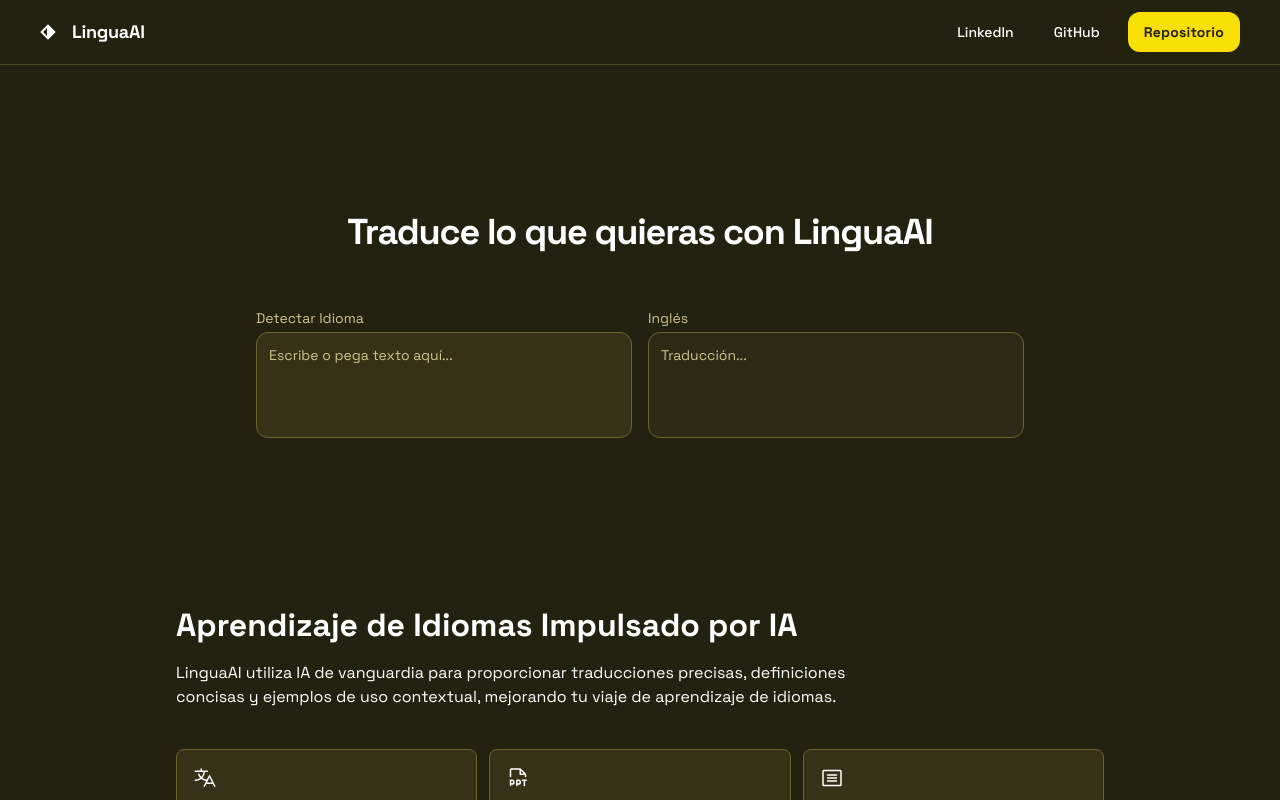
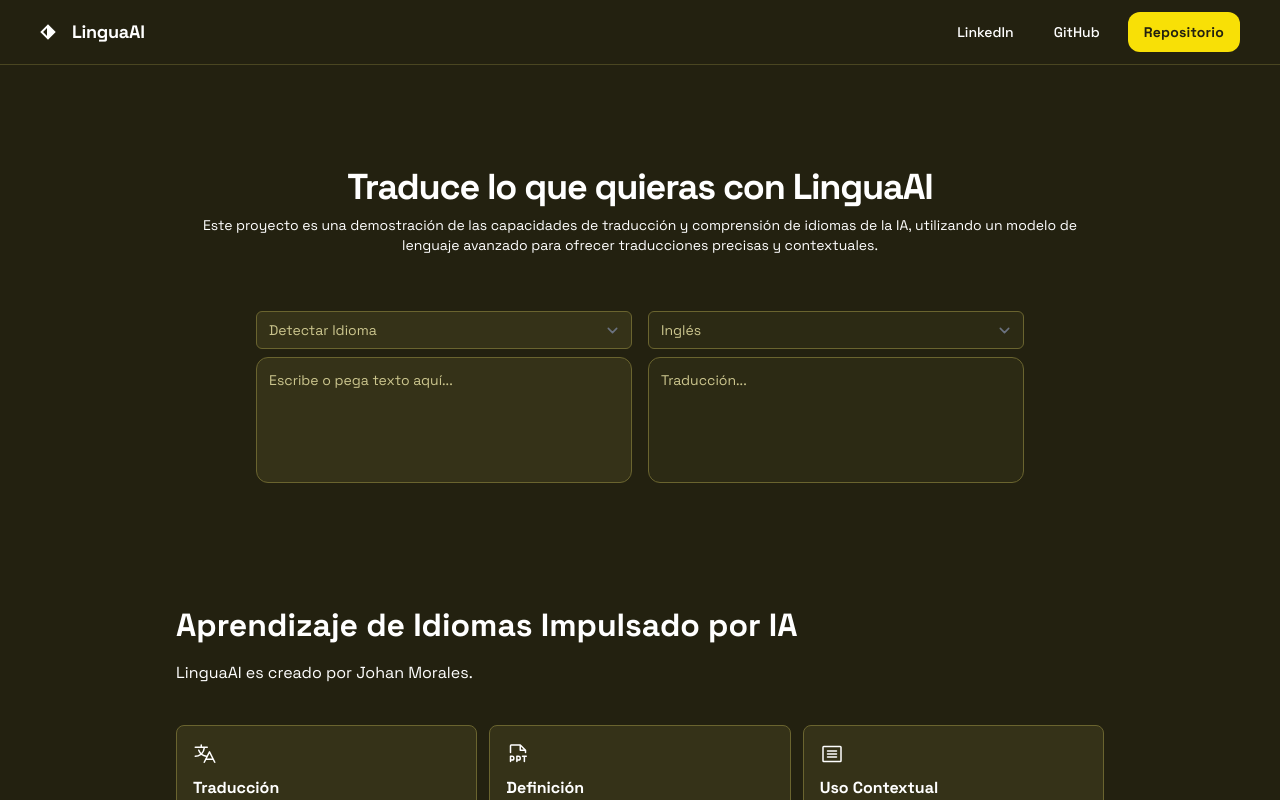
Before and after one commit to JohanMorales211/language-ai, an Angular app: page /home in a window 1280 px wide. Shown: the top 800 px of the page. Built offline with nearby package versions, Linux system fonts and the light colour scheme.

Commit message:
feat: Enhance home page with additional project description and improved language selection UI

```diff
--- a/src/app/pages/home/home.component.html
+++ b/src/app/pages/home/home.component.html
@@ -15,25 +15,47 @@
                 >
                   Traduce lo que quieras con LinguaAI
                 </h1>
+                <h2 class="text-white text-xs sm:text-sm font-normal leading-normal @[480px]:text-base @[480px]:font-normal @[480px]:leading-normal">
+                  Este proyecto es una demostración de las capacidades de traducción y comprensión de idiomas de la IA, utilizando un modelo de lenguaje avanzado para ofrecer traducciones precisas y contextuales.
+                </h2>
               </div>
 
               <div class="w-full max-w-full lg:max-w-3xl flex flex-col items-center gap-4 sm:gap-6">
-                <div class="w-full grid grid-cols-1 md:grid-cols-2 gap-4 @[768px]:gap-6">
-                  <div class="flex flex-col">
-                    <label for="inputText" class="text-[#ccc68e] text-sm mb-1 self-start">Detectar Idioma</label>
+                <div class="w-full grid grid-cols-1 md:grid-cols-2 gap-4 @[768px]:gap-6 items-start">
+                  <div class="flex flex-col gap-2">
+                    <select
+                      id="sourceLanguage"
+                      name="sourceLanguage"
+                      class="form-select block w-full rounded-md border-[#6a642f] bg-[#353218] text-[#ccc68e] focus:border-[#f8e006] focus:ring focus:ring-[#f8e006] focus:ring-opacity-50 py-2 px-3 text-sm appearance-none"
+                    >
+                      <option value="detect">Detectar Idioma</option>
+                      <option value="es">Español</option>
+                      <option value="en">Inglés</option>
+                      <option value="fr">Francés</option>
+                      <option value="pt">Portugués</option>
+                    </select>
                     <textarea
                       id="inputText"
-                      rows="4"
+                      rows="5"
                       placeholder="Escribe o pega texto aquí..."
                       class="form-textarea w-full flex-1 resize-none rounded-xl text-white focus:outline-0 focus:ring-2 focus:ring-[#f8e006] border border-[#6a642f] bg-[#353218] p-3 placeholder:text-[#ccc68e] text-sm @[480px]:text-base"
                     ></textarea>
                   </div>
 
-                  <div class="flex flex-col">
-                    <label for="outputText" class="text-[#ccc68e] text-sm mb-1 self-start">Inglés</label>
+                  <div class="flex flex-col gap-2">
+                    <select
+                      id="targetLanguage"
+                      name="targetLanguage"
+                      class="form-select block w-full rounded-md border-[#6a642f] bg-[#2c2a14] text-[#ccc68e] focus:border-[#f8e006] focus:ring focus:ring-[#f8e006] focus:ring-opacity-50 py-2 px-3 text-sm appearance-none"
+                    >
+                      <option value="en">Inglés</option>
+                      <option value="es">Español</option>
+                      <option value="fr">Francés</option>
+                      <option value="pt">Portugués</option>
+                    </select>
                     <textarea
                       id="outputText"
-                      rows="4"
+                      rows="5"
                       placeholder="Traducción..."
                       readonly
                       class="form-textarea w-full flex-1 resize-none rounded-xl text-white focus:outline-0 border border-[#6a642f] bg-[#2c2a14] p-3 placeholder:text-[#ccc68e] text-sm @[480px]:text-base"
@@ -54,7 +76,7 @@
               Aprendizaje de Idiomas Impulsado por IA
             </h1>
             <p class="text-white text-sm sm:text-base font-normal leading-normal max-w-full sm:max-w-[720px]">
-              LinguaAI utiliza IA de vanguardia para proporcionar traducciones precisas, definiciones concisas y ejemplos de uso contextual, mejorando tu viaje de aprendizaje de idiomas.
+              LinguaAI es creado por Johan Morales.
             </p>
           </div>
           <div class="grid grid-cols-1 sm:grid-cols-[repeat(auto-fit,minmax(200px,1fr))] gap-3 p-0">
```
